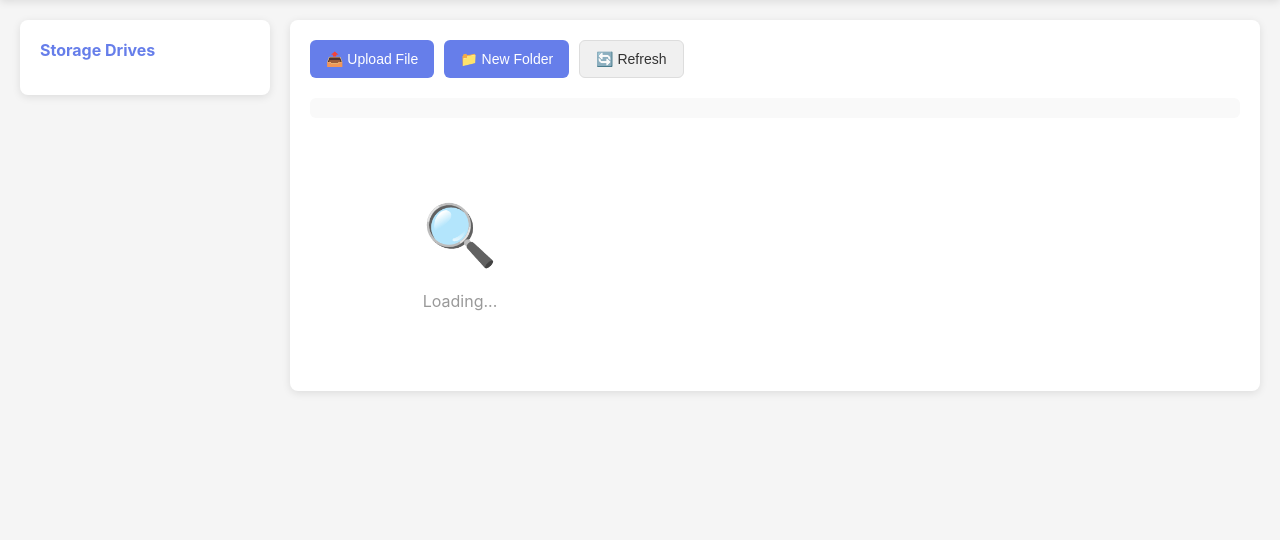
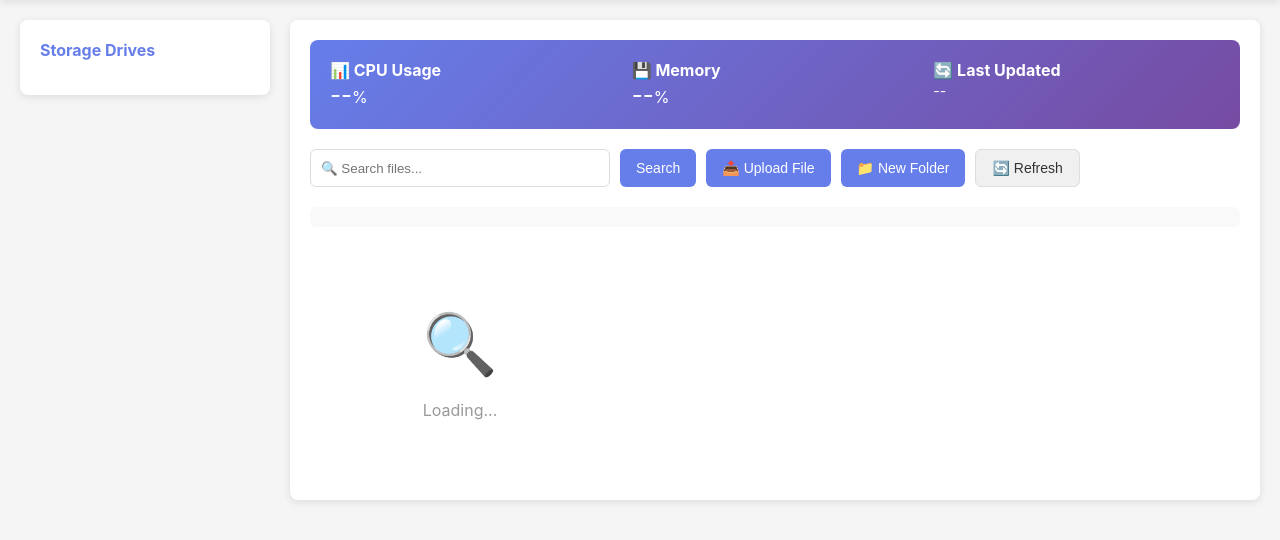
Before and after one commit to Uddissh/file-explorer, a Flask app: page / in a window 1280 px wide. Shown: the part 76-616 px from the top of the page. Run offline with Flask 3, Linux system fonts and the light colour scheme; the visitor is signed in with stand-in values (Sample User, id 1); parts of the project's set-up code (start-up, migrations or seed data) failed here and were passed over.

Commit message:
Add search functionality and system monitoring dashboard

```diff
--- a/app.py
+++ b/app.py
@@ -329,6 +329,85 @@ def preview_file():
     except Exception as e:
         return jsonify({'error': str(e)}), 500
 
+@app.route('/api/search', methods=['GET'])
+@login_required
+def search():
+    """Search for files and folders"""
+    drive = request.args.get('drive', 'storage_1')
+    query = request.args.get('q', '').lower()
+
+    if not query or len(query) < 2:
+        return jsonify({'error': 'Query too short (minimum 2 characters)'}), 400
+
+    if drive not in STORAGE_DRIVES:
+        return jsonify({'error': 'Invalid drive'}), 400
+
+    results = []
+    base_path = STORAGE_DRIVES[drive]
+
+    try:
+        for root, dirs, files in os.walk(base_path):
+            # Search in filenames
+            for file in files:
+                if query in file.lower():
+                    file_path = os.path.join(root, file)
+                    relative_path = os.path.relpath(file_path, base_path)
+                    try:
+                        size = os.path.getsize(file_path)
+                        results.append({
+                            'name': file,
+                            'type': 'file',
+                            'path': relative_path,
+                            'size': get_file_size(size),
+                            'icon': get_file_icon(file),
+                        })
+                    except (OSError, IOError):
+                        pass
+
+            # Search in folder names
+            for folder in dirs:
+                if query in folder.lower():
+                    folder_path = os.path.join(root, folder)
+                    relative_path = os.path.relpath(folder_path, base_path)
+                    results.append({
+                        'name': folder,
+                        'type': 'folder',
+                        'path': relative_path,
+                        'icon': '📁',
+                    })
+
+            # Limit results for performance
+            if len(results) > 100:
+                break
+    except PermissionError:
+        pass
+
+    return jsonify({'results': results[:100]})
+
+@app.route('/api/system-stats')
+@login_required
+def system_stats():
+    """Get system statistics"""
+    import psutil
+
+    stats = {
+        'cpu_percent': psutil.cpu_percent(interval=1),
+        'memory': {
+            'total': get_file_size(psutil.virtual_memory().total),
+            'used': get_file_size(psutil.virtual_memory().used),
+            'percent': psutil.virtual_memory().percent,
+        },
+        'disk': {}
+    }
+
+    for drive_name, drive_path in STORAGE_DRIVES.items():
+        info = get_drive_info(drive_path)
+        if info:
+            stats['disk'][drive_name] = info
+
+    return jsonify(stats)
+
+
 @app.route('/api/delete', methods=['POST'])
 @login_required
 def delete_item():
--- a/requirements.txt
+++ b/requirements.txt
@@ -2,3 +2,4 @@ flask==3.0.0
 werkzeug==3.0.0
 python-dotenv==1.0.0
 pillow==10.0.0
+psutil==5.9.0
--- a/templates/index.html
+++ b/templates/index.html
@@ -450,13 +450,31 @@
         </div>
 
         <div class="main-content">
+	    <div id="statsPanel" style="background: linear-gradient(135deg, #667eea 0%, #764ba2 100%); color: white; padding: 20px; border-radius: 8px; margin-bottom: 20px; display: grid; grid-template-columns: repeat(auto-fit, minmax(200px, 1fr)); gap: 15px;">
+                <div>
+                    <strong>📊 CPU Usage</strong><br>
+                    <span id="cpuUsage" style="font-size: 24px;">--</span>%
+                </div>
+                <div>
+                    <strong>💾 Memory</strong><br>
+                    <span id="memoryUsage" style="font-size: 24px;">--</span>%
+                </div>
+                <div>
+                    <strong>🔄 Last Updated</strong><br>
+                    <span id="lastUpdate" style="font-size: 14px;">--</span>
+            </div>
+        </div>
+
             <div id="statusMessage" class="status-message"></div>
 
             <div class="toolbar">
+                <input type="text" id="searchInput" placeholder="🔍 Search files..." style="padding: 10px; border: 1px solid #ddd; border-radius: 6px; flex: 1; max-width: 300px;">
+                <button class="btn btn-primary" onclick="performSearch()">Search</button>
                 <button class="btn btn-primary" onclick="uploadFile()">📤 Upload File</button>
                 <button class="btn btn-primary" onclick="newFolder()">📁 New Folder</button>
                 <button class="btn btn-secondary" onclick="refreshList()">🔄 Refresh</button>
             </div>
+
 
             <div class="breadcrumb" id="breadcrumb"></div>
 
@@ -729,6 +747,49 @@
             return text.replace(/[&<>"']/g, m => map[m]);
         }
 
+                function performSearch() {
+            const query = document.getElementById('searchInput').value.trim();
+            if (query.length < 2) {
+                showStatus('Search query must be at least 2 characters', 'error');
+                return;
+            }
+
+        function updateSystemStats() {
+            fetch('/api/system-stats')
+                .then(r => r.json())
+                .then(data => {
+                    document.getElementById('cpuUsage').textContent = data.cpu_percent.toFixed(1);
+                    document.getElementById('memoryUsage').textContent = data.memory.percent.toFixed(1);
+                    document.getElementById('lastUpdate').textContent = new Date().toLocaleTimeString();
+                })
+                .catch(err => console.error('Stats update failed'));
+        }
+
+        // Update stats every 10 seconds
+        setInterval(updateSystemStats, 10000);
+        updateSystemStats(); // Initial call
+
+
+            fetch(`/api/search?drive=${currentDrive}&q=${encodeURIComponent(query)}`)
+                .then(r => r.json())
+                .then(data => {
+                    if (data.error) {
+                        showStatus(data.error, 'error');
+                        return;
+                    }
+                    renderFiles(data.results);
+                    document.getElementById('breadcrumb').innerHTML = `<strong>Search Results for: "${query}"</strong> (${data.results.length} found)`;
+                })
+                .catch(err => showStatus('Search failed', 'error'));
+        }
+
+        // Allow Enter key in search
+        document.addEventListener('DOMContentLoaded', function() {
+            document.getElementById('searchInput').addEventListener('keypress', function(e) {
+                if (e.key === 'Enter') performSearch();
+            });
+        });
+
         // Initialize
         loadFiles();
     </script>
```
